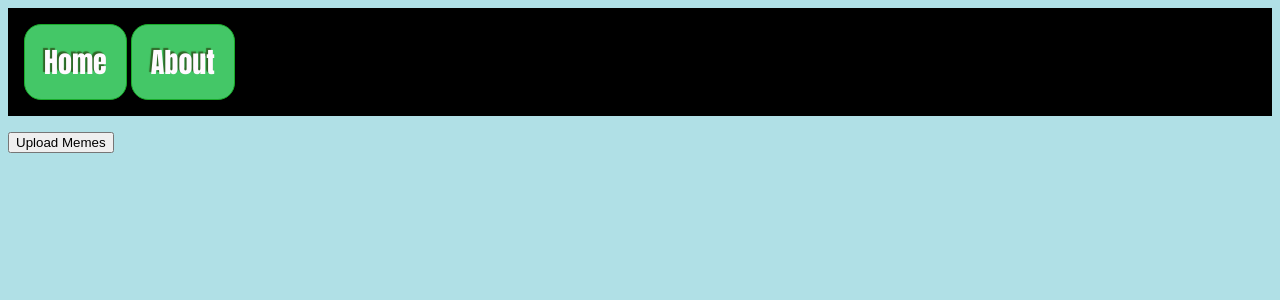
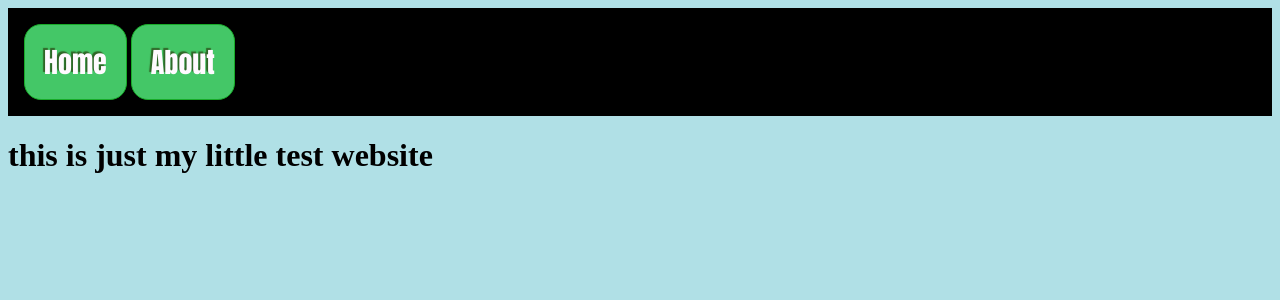
Before and after one commit to DiscordJavaDev/terradice.github.io, a Jekyll site: the page index.html, which Jekyll copies as it is, in a window 1280 px wide. Shown: the top 300 px of the page. Built offline with Jekyll 4.4.1, drawn with Linux system fonts in a browser that asks for light colours.

Commit message:
Update index.html

```diff
--- a/index.html
+++ b/index.html
@@ -18,7 +18,7 @@ header, footer {
 	<a href="#" class="myButton">Home</a>
 	<a href="about" class="myButton">About</a>
 </header>
-<p><input name="MemeUpload" type="submit" value="Upload Memes" /></p>
+	<h1> this is just my little test website </h1>
 
 <p>&nbsp;</p>
 </body>
```
